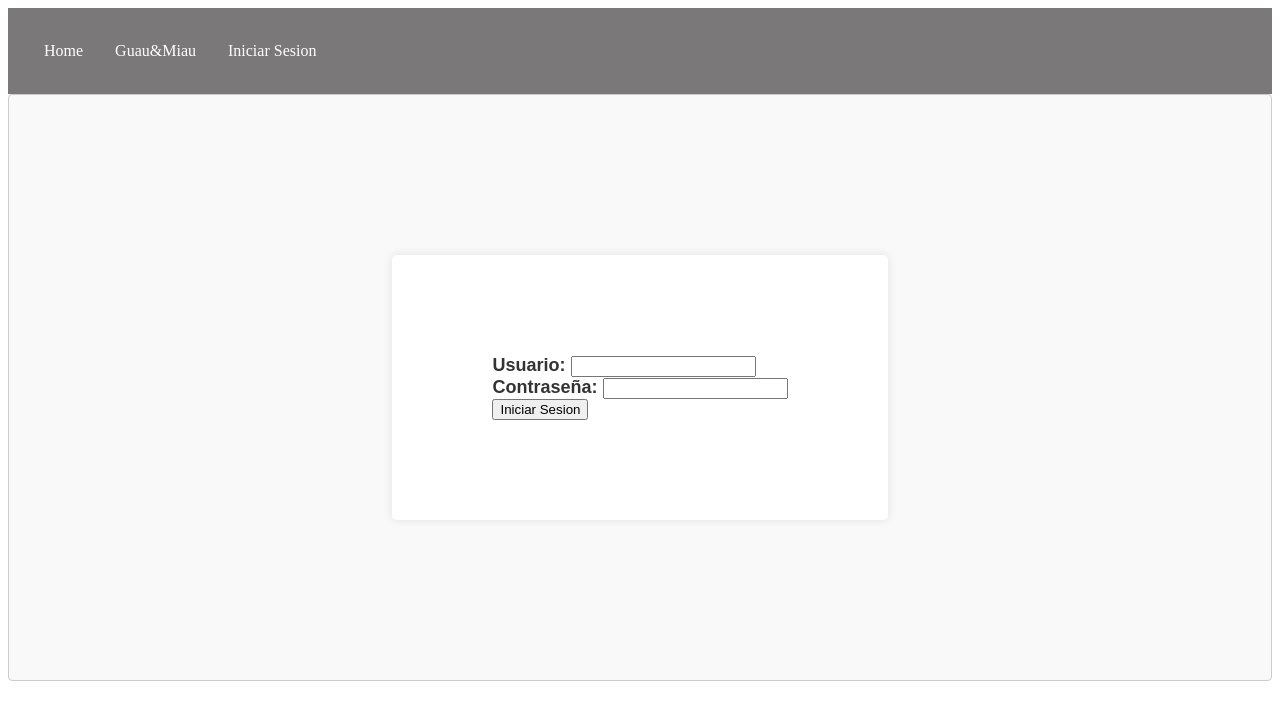
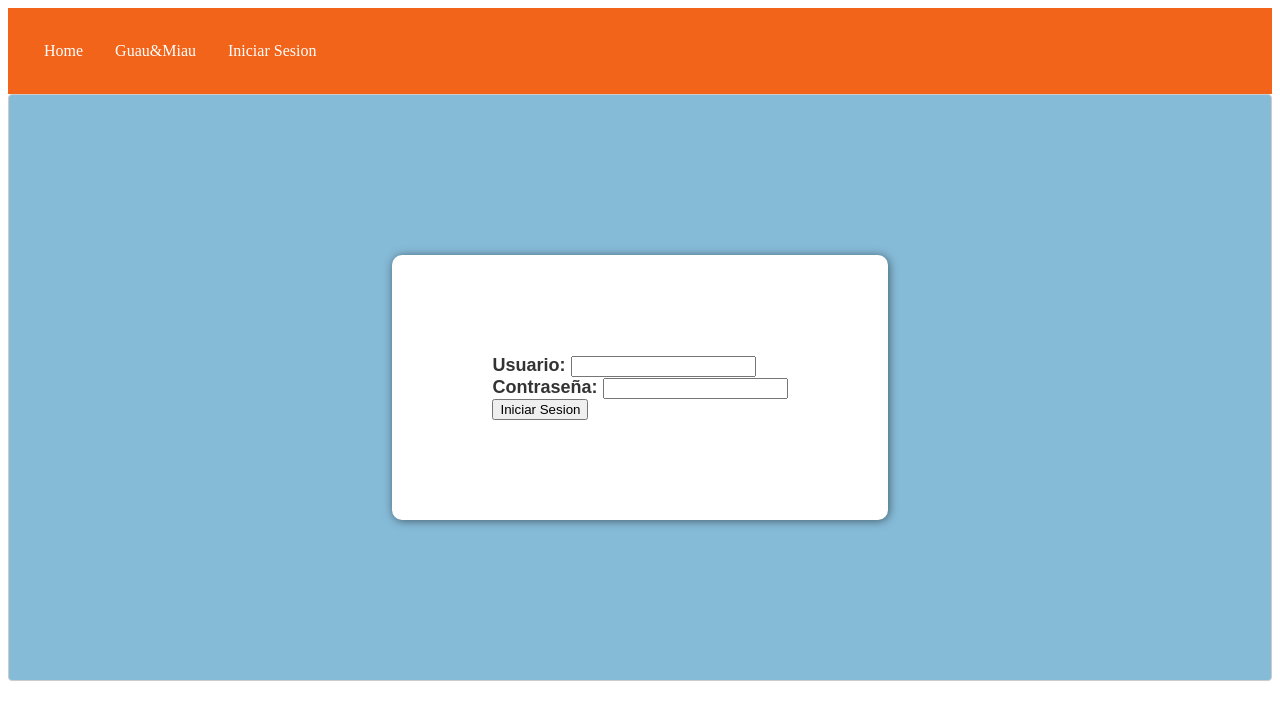
Before and after one commit to DevArt-LTDA/Guau-Miau, a plain HTML site: page index.html in a window 1280 px wide. Drawn offline with Linux system fonts and the light colour scheme.

Commit message:
v 1.0.4 Paleta de colores

```diff
--- a/index.html
+++ b/index.html
@@ -6,11 +6,13 @@
     <title>GUAU&MIAU</title>
 </head>
 <body>
-    <div class="NavBar">
+    <div class="NavBar text">
         <a href="index.html">Home</a>
         <a href="productos.html">Guau&Miau</a>
         <a href="Components/RegistroUsuario.html">Iniciar Sesion</a>
     </div>
+    <div>
+
         <div class="Container">
         <div class="Formulario">
             <form>
@@ -25,6 +27,6 @@
             </form>
             </div>
         </div>
-
+    </div>
 </body>
 </html>
--- a/style.css
+++ b/style.css
@@ -8,7 +8,10 @@ form {
     padding: 100px;
     background-color: #ffffff;
     border-radius: 5px;
-    box-shadow: 0 0 10px rgba(0, 0, 0, 0.1);
+    box-shadow: 1px 1px 10px rgba(0.5, 0.1, 0, 0.5);
+    border-radius: 10px;
+
+
 }
 .Formulario{
     display: flex;
@@ -23,7 +26,7 @@ form {
     border-radius: 4px;
     box-sizing: border-box;
     align-items: center;
-    background-color: #f9f9f9;
+    background-color: #86BBD8;
 
 }
 .FormularioRegistro{
@@ -42,7 +45,7 @@ form {
     background-color: #f9f9f9;
 }
 .NavBar {
-    background-color: #7a7878;
+    background-color: #F26419;
     overflow: hidden;
     padding: 20px;
 
@@ -51,7 +54,7 @@ form {
 .NavBar a {
     float: left;
     display: block;
-    color: white;
+    color: white ;
     text-align: center;
     padding: 14px 16px;
     text-decoration: none;
@@ -60,4 +63,5 @@ form {
 .NavBar a:hover {
     background-color: #7e7474;
     color: rgb(109, 203, 237);
+    border-radius: 10px;
 }
```
Also changed, not shown: Components/9711700.jpg (added). Lines whose indentation alone changed are shown as unchanged.
